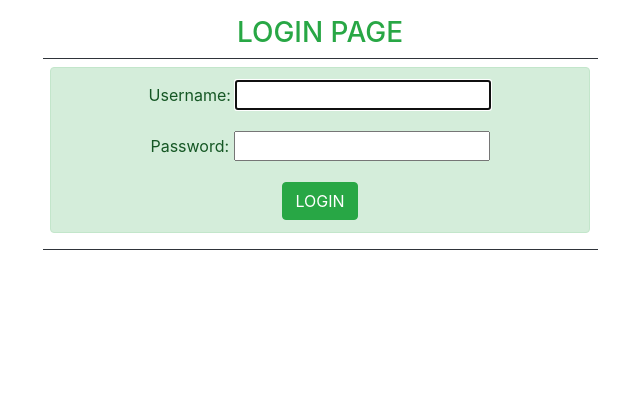
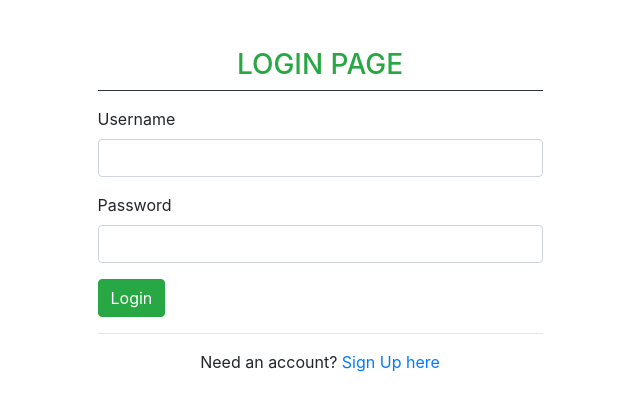
Before and after one commit to shelareprashant/django-todo-project, a Django app: page /login in a window 1280 px wide. Shown: the part 56-467 px from the top of the page, without its empty margins (320-960 px from the left). Run offline with Django 3.2, Linux system fonts and the light colour scheme; some libraries are stand-ins or nearby versions; some web fonts are replaced.

Commit message:
Functionality checked!

```diff
--- /dev/null
+++ b/Todo_project/local_settings.py
@@ -0,0 +1,2 @@
+DEBUG = True
+ALLOWED_HOSTS = []
--- a/todoApp/templates/todoApp/loginuser.html
+++ b/todoApp/templates/todoApp/loginuser.html
@@ -1,19 +1,38 @@
 {% extends 'todoApp/base.html' %}
 
 {% block content %}
-<center>
-<h3 class="text-center text-success pt-3">LOGIN PAGE</h3>
-<hr class="w-50 my-auto bg-dark">
-<h3>{{ error }}</h3>
-<div class="container" >
-   <div class="alert alert-success w-50">
-       <form method="POST">
-          {{ form.as_p }}
-           {% csrf_token %}
-          <button type="submit" class="btn btn-success">LOGIN</button>
-       </form>
+   <div class="row justify-content-center mt-5">
+        <div class="col-md-5">
+            <h3 class="text-center text-success">LOGIN PAGE</h3>
+            <hr class="w-100 my-auto bg-dark">
+        </div>
     </div>
-</div>
-    <hr class="w-50 my-auto bg-dark">
-</center>
+    <div class="row justify-content-center mt-3">
+        <div class="col-md-5">
+            {% if error %}
+                <div class="alert alert-danger" role="alert">
+                    {{ error }}
+                </div>
+            {% endif %}
+            <form method="POST">
+                {% csrf_token %}
+                <div class="form-group">
+                    <label for="username">Username</label>
+                    <input type="text" name="username" class="form-control" id="username">
+                </div>
+                <div class="form-group">
+                    <label for="password">Password</label>
+                    <input type="password" name="password" class="form-control" id="password">
+                </div>
+                <button type="submit" class="btn btn-success">Login</button>
+            </form>
+            <hr>
+            <div class="text-center">
+                Need an account? <a href="{% url 'signupuser' %}">Sign Up here</a>
+            </div>
+
+        </div>
+    </div>
+
+
 {% endblock %}
```
Also changed, not shown: todoApp/templates/todoApp/createtodos.html (+8 -8 lines), todoApp/templates/todoApp/signupuser.html (+15 -7 lines), db.sqlite3.
